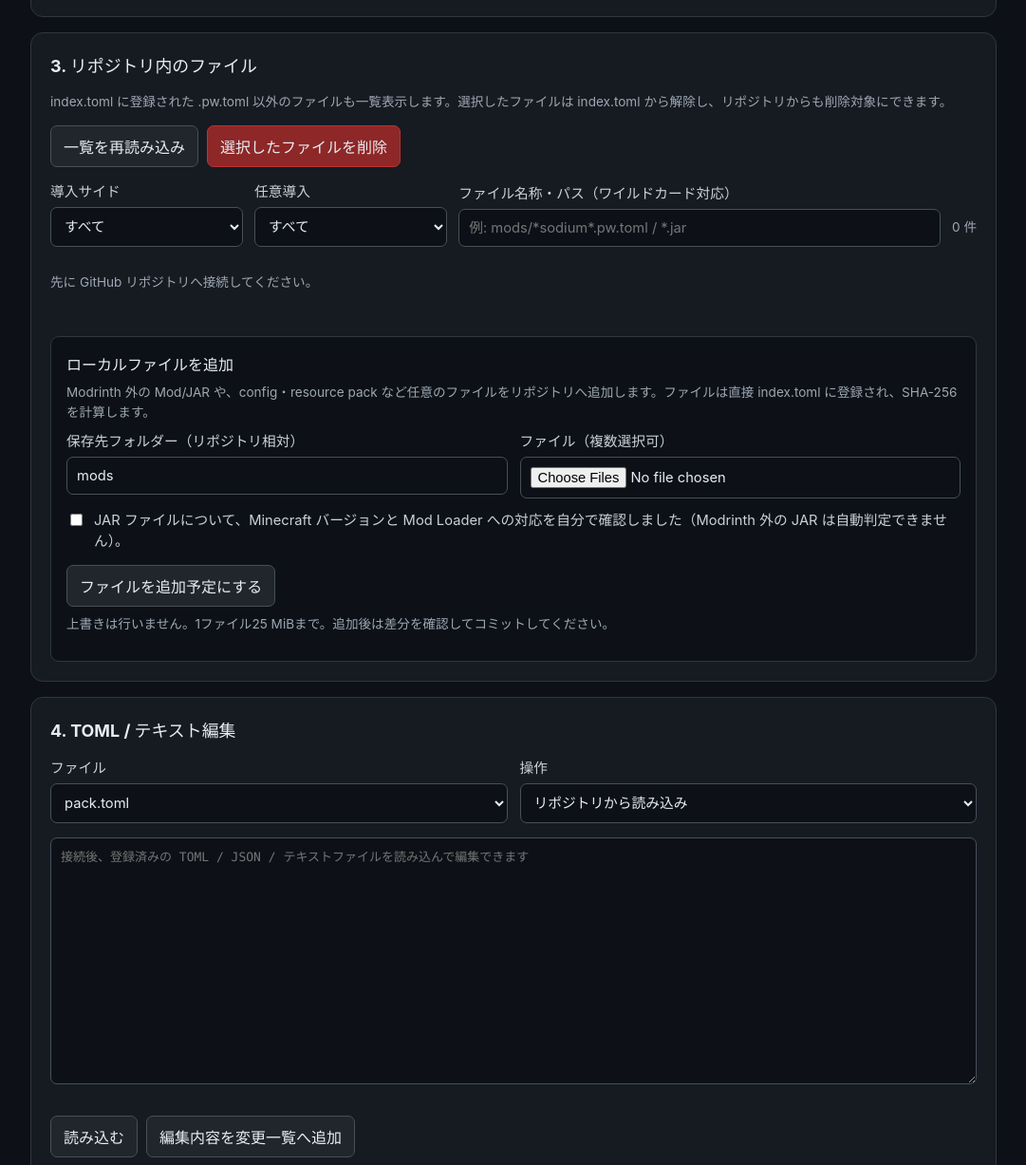
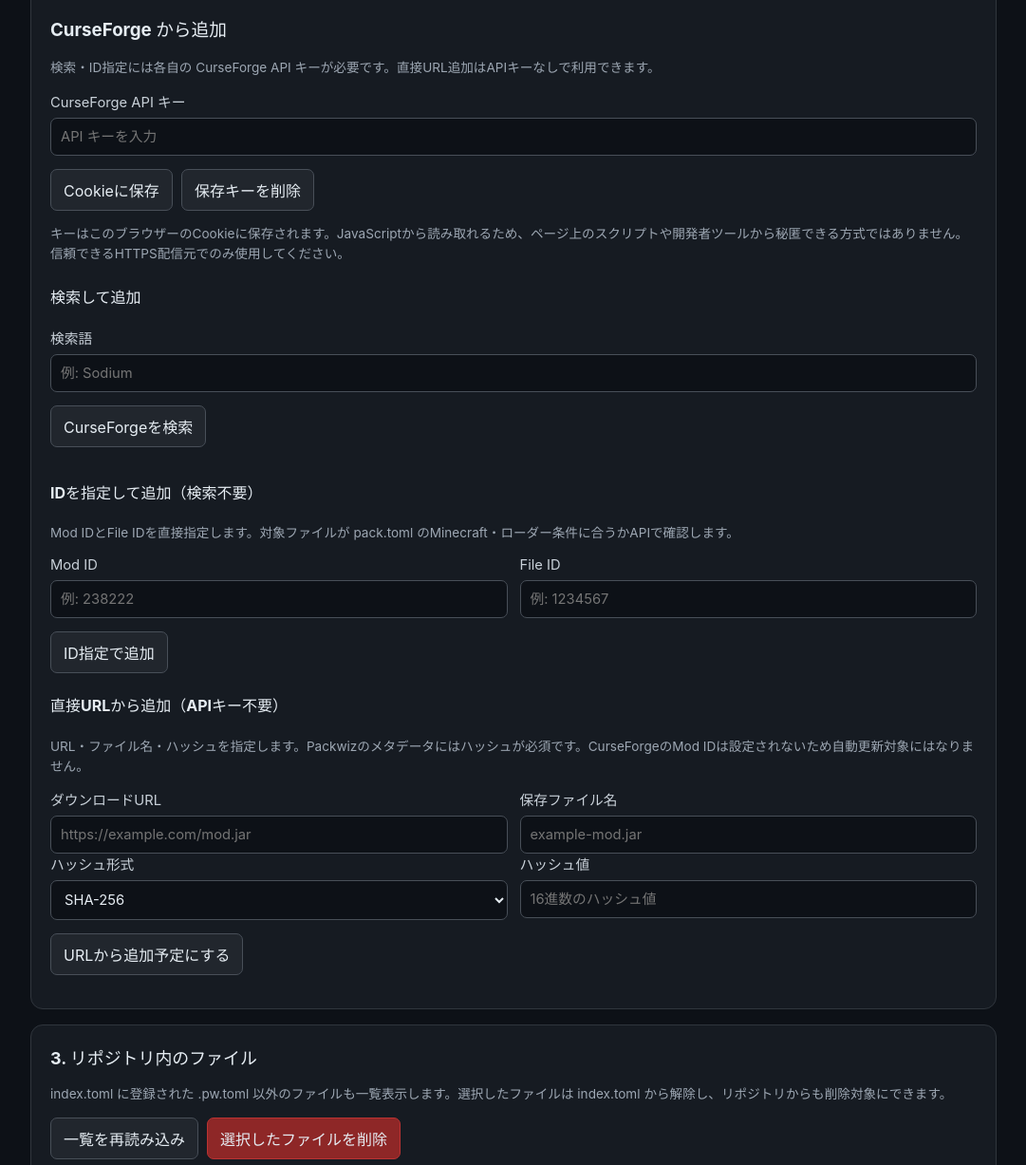
Before and after one commit to nestaida4096/Packwiz-Web-Manager, a plain HTML site: page index.html in a window 1280 px wide. Shown: the part 1127-2354 px from the top of the page at 95% size, without its empty margins (99-1180 px from the left). Drawn offline with Linux system fonts and the light colour scheme.

Commit message:
Add CurseForge configuration and add UI

```diff
--- a/index.html
+++ b/index.html
@@ -22,7 +22,40 @@
     hidden
     disabled
   >
-</label><div class="version-actions"><button id="refreshVersionCatalog" type="button" class="secondary">バージョン一覧を更新</button><button id="applyPackVersions" type="button" class="primary">pack.toml に適用</button></div></div><p class="hint" id="versionConfigStatus">接続後、pack.toml のバージョンを読み込みます。変更は「pack.toml に適用」で変更予定に追加されます。</p><div class="actions"><button id="searchMods">Mod を検索</button><button id="updateAll" class="secondary">選択した Mod の更新確認</button></div><div id="searchStatus" class="status" aria-live="polite"></div><div id="results" class="results"></div><section class="update-review" aria-labelledby="updateReviewTitle"><h3 id="updateReviewTitle">更新候補の確認</h3><p class="hint">更新候補を確認し、Mod ごとに変更予定への追加または却下を選択してください。この一覧に表示されているだけではコミット予定に追加されません。</p><div id="updateCandidates" class="results"><p class="hint">まだ更新候補はありません。</p></div></section></section>
+</label><div class="version-actions"><button id="refreshVersionCatalog" type="button" class="secondary">バージョン一覧を更新</button><button id="applyPackVersions" type="button" class="primary">pack.toml に適用</button></div></div><p class="hint" id="versionConfigStatus">接続後、pack.toml のバージョンを読み込みます。変更は「pack.toml に適用」で変更予定に追加されます。</p><div class="actions"><button id="searchMods">Mod を検索</button><button id="updateAll" class="secondary">選択した Mod の更新確認</button></div><div id="searchStatus" class="status" aria-live="polite"></div><div id="results" class="results"></div><section class="update-review" aria-labelledby="updateReviewTitle"><h3 id="updateReviewTitle">更新候補の確認</h3><p class="hint">更新候補を確認し、Mod ごとに変更予定への追加または却下を選択してください。この一覧に表示されているだけではコミット予定に追加されません。</p><div id="updateCandidates" class="results"><p class="hint">まだ更新候補はありません。</p></div></section>
+  <section class="curseforge-panel" aria-labelledby="curseforgeTitle">
+    <h3 id="curseforgeTitle">CurseForge から追加</h3>
+    <p class="hint">検索・ID指定には各自の CurseForge API キーが必要です。直接URL追加はAPIキーなしで利用できます。</p>
+    <div class="cf-key-box">
+      <label>CurseForge API キー <input id="cfApiKey" type="password" autocomplete="off" placeholder="API キーを入力"></label>
+      <div class="actions"><button id="cfSaveKey" type="button" class="secondary">Cookieに保存</button><button id="cfForgetKey" type="button" class="secondary">保存キーを削除</button></div>
+      <p id="cfKeyStatus" class="status" aria-live="polite"></p>
+      <p class="hint">キーはこのブラウザーのCookieに保存されます。JavaScriptから読み取れるため、ページ上のスクリプトや開発者ツールから秘匿できる方式ではありません。信頼できるHTTPS配信元でのみ使用してください。</p>
+    </div>
+    <div class="cf-subsection">
+      <h4>検索して追加</h4>
+      <label>検索語 <input id="cfQuery" placeholder="例: Sodium"></label>
+      <div class="actions"><button id="cfSearch" type="button">CurseForgeを検索</button></div>
+      <div id="cfSearchStatus" class="status" aria-live="polite"></div>
+      <div id="cfResults" class="results"></div>
+    </div>
+    <div class="cf-subsection">
+      <h4>IDを指定して追加（検索不要）</h4>
+      <p class="hint">Mod IDとFile IDを直接指定します。対象ファイルが pack.toml のMinecraft・ローダー条件に合うかAPIで確認します。</p>
+      <div class="grid two"><label>Mod ID <input id="cfModId" inputmode="numeric" placeholder="例: 238222"></label><label>File ID <input id="cfFileId" inputmode="numeric" placeholder="例: 1234567"></label></div>
+      <div class="actions"><button id="cfAddById" type="button" class="secondary">ID指定で追加</button></div>
+      <p id="cfIdStatus" class="status" aria-live="polite"></p>
+    </div>
+    <div class="cf-subsection">
+      <h4>直接URLから追加（APIキー不要）</h4>
+      <p class="hint">URL・ファイル名・ハッシュを指定します。Packwizのメタデータにはハッシュが必須です。CurseForgeのMod IDは設定されないため自動更新対象にはなりません。</p>
+      <div class="grid two"><label>ダウンロードURL <input id="cfDirectUrl" type="url" placeholder="https://example.com/mod.jar"></label><label>保存ファイル名 <input id="cfDirectFilename" placeholder="example-mod.jar"></label></div>
+      <div class="grid two"><label>ハッシュ形式 <select id="cfDirectHashFormat"><option value="sha256">SHA-256</option><option value="sha1">SHA-1</option><option value="md5">MD5</option></select></label><label>ハッシュ値 <input id="cfDirectHash" placeholder="16進数のハッシュ値"></label></div>
+      <div class="actions"><button id="cfAddDirect" type="button" class="secondary">URLから追加予定にする</button></div>
+      <p id="cfDirectStatus" class="status" aria-live="polite"></p>
+    </div>
+  </section>
+</section>
   <section class="panel"><h2>3. リポジトリ内のファイル</h2><p class="hint">index.toml に登録された .pw.toml 以外のファイルも一覧表示します。選択したファイルは index.toml から解除し、リポジトリからも削除対象にできます。</p><div class="actions"><button id="refreshMods" class="secondary">一覧を再読み込み</button><button id="removeSelected" class="danger">選択したファイルを削除</button></div><div class="file-filters">
 <label>導入サイド<select id="sideFilter"><option value="all">すべて</option><option value="client">Client</option><option value="server">Server</option><option value="both">Both</option><option value="unknown">未設定</option></select></label>
 <label>任意導入<select id="optionalFilter"><option value="all">すべて</option><option value="required">必須のみ</option><option value="optional">任意導入のみ</option></select></label>
@@ -52,6 +85,15 @@
       <div class="actions"><button type="button" id="cancelVersion" class="secondary">キャンセル</button><button type="button" id="confirmVersion" class="primary">このバージョンを追加</button></div>
     </form>
   </dialog>
+  <dialog id="cfFileDialog" class="version-dialog" aria-labelledby="cfFileDialogTitle">
+    <form method="dialog" id="cfFileDialogForm">
+      <h2 id="cfFileDialogTitle">CurseForge ファイルを選択</h2>
+      <p id="cfFileDialogProject" class="hint"></p>
+      <label>互換性のあるファイル<select id="cfFileChoice" required></select></label>
+      <div id="cfFileDetails" class="version-details"></div>
+      <div class="actions"><button type="button" id="cfCancelFile" class="secondary">キャンセル</button><button type="button" id="cfConfirmFile" class="primary">このファイルを追加</button></div>
+    </form>
+  </dialog>
 </main>
 <script type="module" src="app.js"></script>
 </body></html>
```
